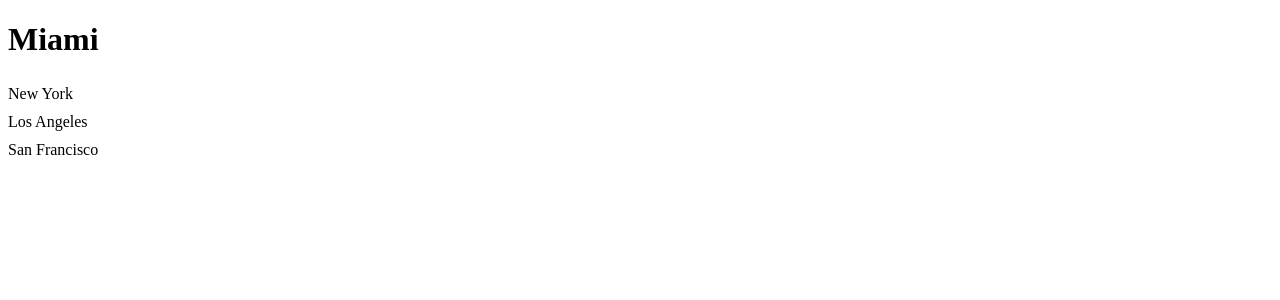
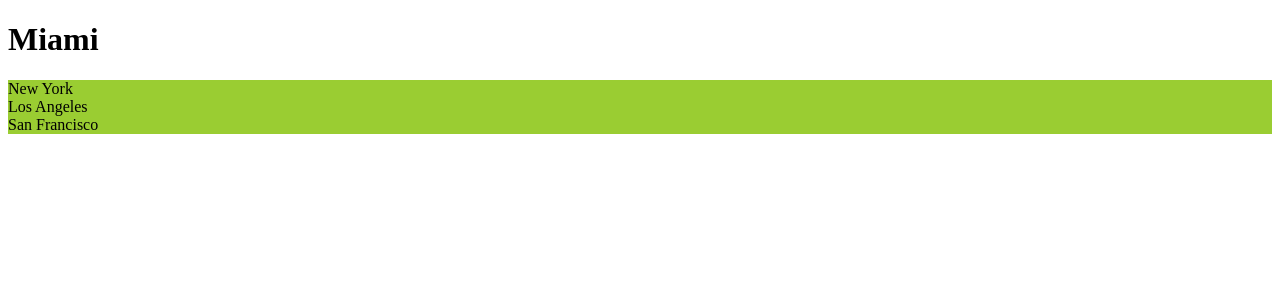
Before and after one commit to MBATheGamer/react-for-beginners, a React (Vite) app: page / in a window 1280 px wide. Shown: the top 300 px of the page. Built offline with nearby package versions, Linux system fonts and the light colour scheme.

Commit message:
Inline Styles

```diff
--- a/src/components/ListGroup/index.tsx
+++ b/src/components/ListGroup/index.tsx
@@ -1,26 +1,11 @@
 import { useState } from "react";
-import styled from "styled-components";
+import "./styles.css";
 
 type Props = {
   heading: string;
   items: string[];
   onSelectItem: (item: string) => void;
 };
-
-const List = styled.ul`
-  list-style: none;
-  padding: 0;
-`;
-
-type ListItemProps = {
-  active: boolean;
-};
-
-const ListItem = styled.li<ListItemProps>`
-  padding: 5px 0;
-  background: ${props => (props.active ? "blue" : "none")};
-  color: ${props => (props.active ? "white" : "black")};
-`;
 
 export default function ListGroup({ heading, items, onSelectItem }: Props) {
   const [selectedIndex, setSelectedIndex] = useState(-1);
@@ -29,21 +14,27 @@ export default function ListGroup({ heading, items, onSelectItem }: Props) {
     <>
       <h1>{heading}</h1>
       {items.length === 0 && <p>No item found</p>}
-      <List>
+      <ul
+        className="list-group"
+        style={{
+          backgroundColor: "yellowgreen",
+        }}
+      >
         {items.map((item, index) => (
-          <ListItem
-            active={index === selectedIndex}
+          <li
             key={item}
-            className={selectedIndex === index ? " active" : ""}
+            className={
+              "list-group-item" + (selectedIndex === index ? " active" : "")
+            }
             onClick={() => {
               setSelectedIndex(index);
               onSelectItem(item);
             }}
           >
             {item}
-          </ListItem>
+          </li>
         ))}
-      </List>
+      </ul>
     </>
   );
 }
```
